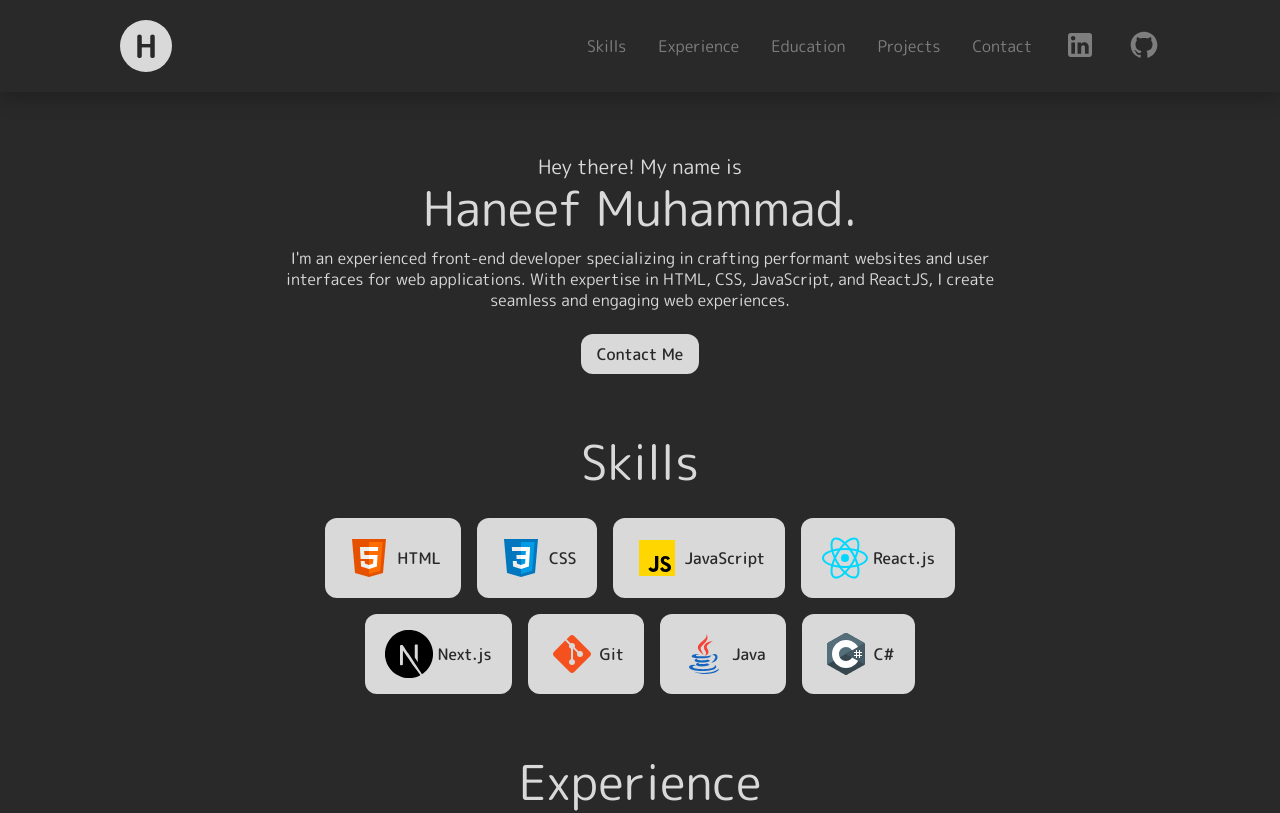
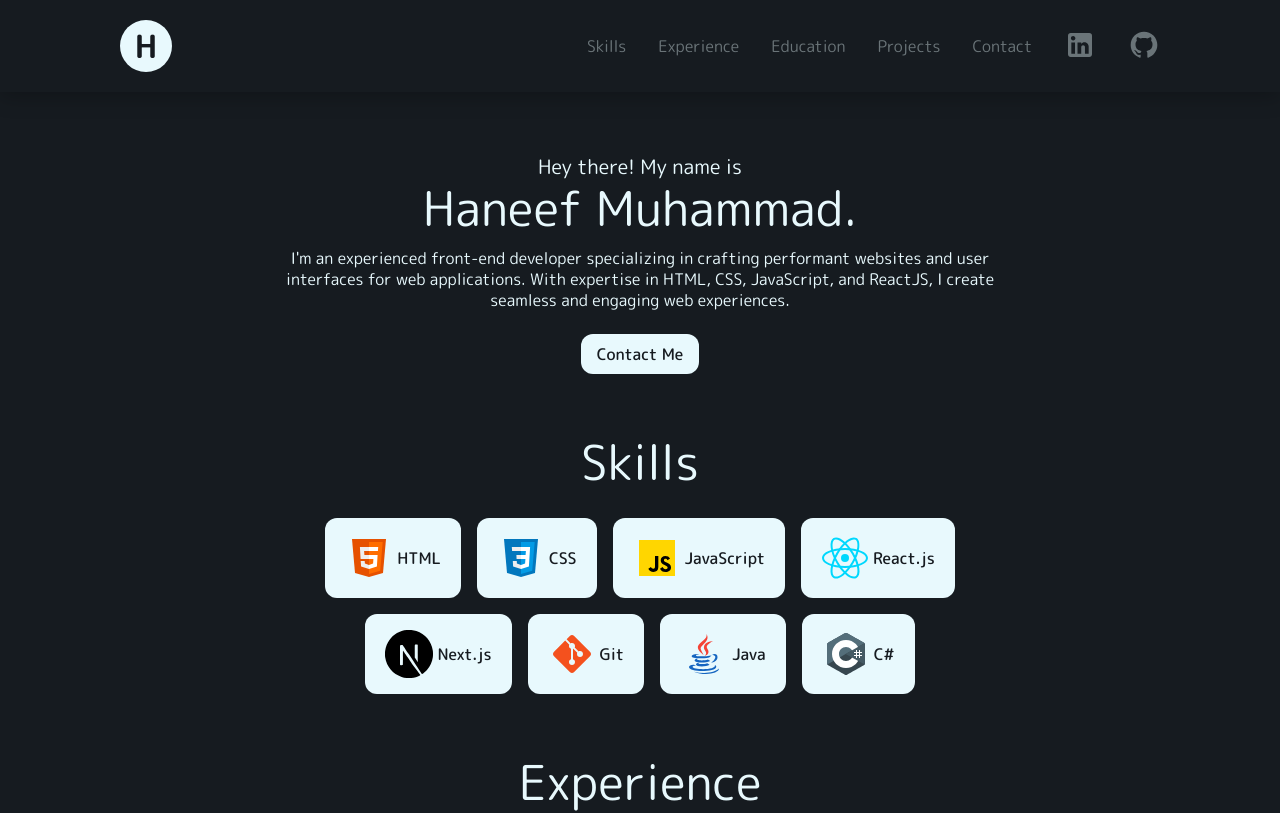
Before and after one commit to haneefmhmmd/resume, a React (Create React App) app: page / in a window 1280 px wide. Shown: the top 813 px of the page. Built offline with nearby package versions, Linux system fonts and the light colour scheme.

Commit message:
Added theme changes

```diff
--- a/src/styles/abstracts/_variables.scss
+++ b/src/styles/abstracts/_variables.scss
@@ -1,9 +1,10 @@
-$primary-color: #2a2929;
-$secondary-color: #d9d9d9;
+$primary-color: #161b20;
+$secondary-color: #e8f9fd;
+$tertiary-color: #dcf8ff;
 $black: #000000;
-$white: #ffffff;
+$white: #e8f9fd;
 $white-100: rgba(255, 255, 255, 0.926);
 $red: #dd2727;
-$orange : #E65000;
+$orange: #e65000;
 
 $box-shadow-white: 0px 4px 20px 0px rgba(#ffffff, 0.25);
--- a/src/styles/components/_accordion.scss
+++ b/src/styles/components/_accordion.scss
@@ -15,14 +15,14 @@
   transition: 0.15s linear;
 
   cursor: pointer;
-  @include respond-above(tablet){
-    &:hover{
-      background-color: $white-100;
+  @include respond-above(tablet) {
+    &:hover {
+      background-color: $tertiary-color;
       box-shadow: $box-shadow-white;
     }
   }
   &.open {
-    background-color: $white-100;
+    background-color: $tertiary-color;
     box-shadow: $box-shadow-white;
     .accordion__close-icon {
       display: flex;
--- a/src/styles/components/_button.scss
+++ b/src/styles/components/_button.scss
@@ -10,7 +10,7 @@ button {
   border-radius: 12px;
   cursor: pointer;
   @include respond-below(tablet) {
-      width: 100%;
+    width: 100%;
   }
   &--primary {
     display: flex;
@@ -20,7 +20,7 @@ button {
     background-color: $secondary-color;
     transition: 0.15s linear background-color;
     &:hover {
-      background-color: $white;
+      background-color: $tertiary-color;
     }
     &:active {
       background-color: $white;
@@ -45,5 +45,4 @@ button {
     color: $primary-color;
     text-align: center;
   }
-
 }
--- a/src/styles/components/_card.scss
+++ b/src/styles/components/_card.scss
@@ -1,34 +1,34 @@
-.card{
+.card {
   padding: 16px 16px 24px;
   background-color: $secondary-color;
   border-radius: 12px;
   transition: 0.15s linear background-color;
   width: 100%;
-    &:hover{
-        background-color: $white;
+  &:hover {
+    background-color: $tertiary-color;
     box-shadow: $box-shadow-white;
   }
 
-    & > * +*{
+  & > * + * {
     margin-top: 12px;
   }
 
-    &__img{
-        img{
+  &__img {
+    img {
       width: 100%;
       height: 144px;
       object-fit: contain;
     }
   }
-    &__title,&__desc{
+  &__title,
+  &__desc {
     color: $primary-color;
   }
-    &__title{
+  &__title {
     font-size: 18px;
     font-weight: 500;
-
   }
-    &__desc{
+  &__desc {
     font-size: 16px;
     line-height: 1.2;
   }
--- a/src/styles/components/_input.scss
+++ b/src/styles/components/_input.scss
@@ -1,9 +1,9 @@
-.input-label{
+.input-label {
   font-size: 18px;
   color: $secondary-color;
 }
 
-.input{
+.input {
   background-color: $secondary-color;
   color: $primary-color;
   font-size: 16px;
@@ -11,34 +11,35 @@
   border-radius: 12px;
   outline: none;
   border: none;
-    &:hover,&:focus{
-        background-color: $white-100;
+  &:hover,
+  &:focus {
+    background-color: $tertiary-color;
   }
 }
-.input--textarea{
+.input--textarea {
   resize: none;
 }
-.input::selection{
+.input::selection {
   background-color: $primary-color;
   color: $secondary-color;
 }
 
-.input-wrapper{
+.input-wrapper {
   position: relative;
   display: flex;
   flex-direction: column;
-    .input{
+  .input {
     margin-top: 12px;
   }
-    .input-error{
+  .input-error {
     position: absolute;
     left: 0;
     top: calc(100% + 8px);
     font-size: 12px;
     color: $red;
   }
-    &:focus-within{
-        .input-label{
+  &:focus-within {
+    .input-label {
       color: $white;
     }
   }
--- a/src/styles/components/_tag.scss
+++ b/src/styles/components/_tag.scss
@@ -8,14 +8,14 @@
   font-size: 16px;
   font-weight: 500;
   transition: 0.1s linear background-color;
-    svg{
+  svg {
     width: 48px;
     height: 48px;
   }
-    & > * + *{
+  & > * + * {
     margin-left: 4px;
   }
-    &:hover{
-        background-color: $white;
+  &:hover {
+    background-color: $tertiary-color;
   }
 }
--- a/src/styles/layout/_header.scss
+++ b/src/styles/layout/_header.scss
@@ -19,7 +19,7 @@
     &:hover {
       box-shadow: 0px 4px 20px 0px rgba(#ffffff, 0.25);
       circle {
-        fill: $white;
+        fill: $secondary-color;
       }
     }
   }
@@ -38,7 +38,7 @@
   color: $primary-color;
   transition: 0.15s linear;
   &:hover {
-    background-color: $white;
+    background-color: $tertiary-color;
   }
 
   @include respond-above(tablet) {
@@ -48,7 +48,6 @@
 }
 
 .header__link-container {
-
   @include respond-above(tablet) {
     display: flex;
     align-items: center;
@@ -93,9 +92,9 @@
   transition: 0.15s linear;
   &:hover,
   &.active {
-    color: $white;
+    color: $tertiary-color;
   }
-  @include respond-below(tablet){
+  @include respond-below(tablet) {
     font-weight: 500;
   }
 }
@@ -106,7 +105,7 @@
   height: 48px;
   padding: 4px;
   border-radius: 50%;
-  background-color: $secondary-color;
+  background-color: $tertiary-color;
   display: flex;
   align-items: center;
   justify-content: center;
@@ -123,9 +122,9 @@
   margin: 0;
 }
 
-.header_social-icon{
-  @include respond-below(tablet){
-    path{
+.header_social-icon {
+  @include respond-below(tablet) {
+    path {
       fill: $primary-color;
     }
   }
--- a/src/styles/layout/_sections.scss
+++ b/src/styles/layout/_sections.scss
@@ -1,8 +1,8 @@
 .section {
   margin-top: 64px;
-  &:hover{
-    .section__title{
-      color: $white;
+  &:hover {
+    .section__title {
+      color: $tertiary-color;
     }
   }
 }
```
Also changed, not shown: public/assets/logo.png (added). Lines whose indentation alone changed are shown as unchanged.
